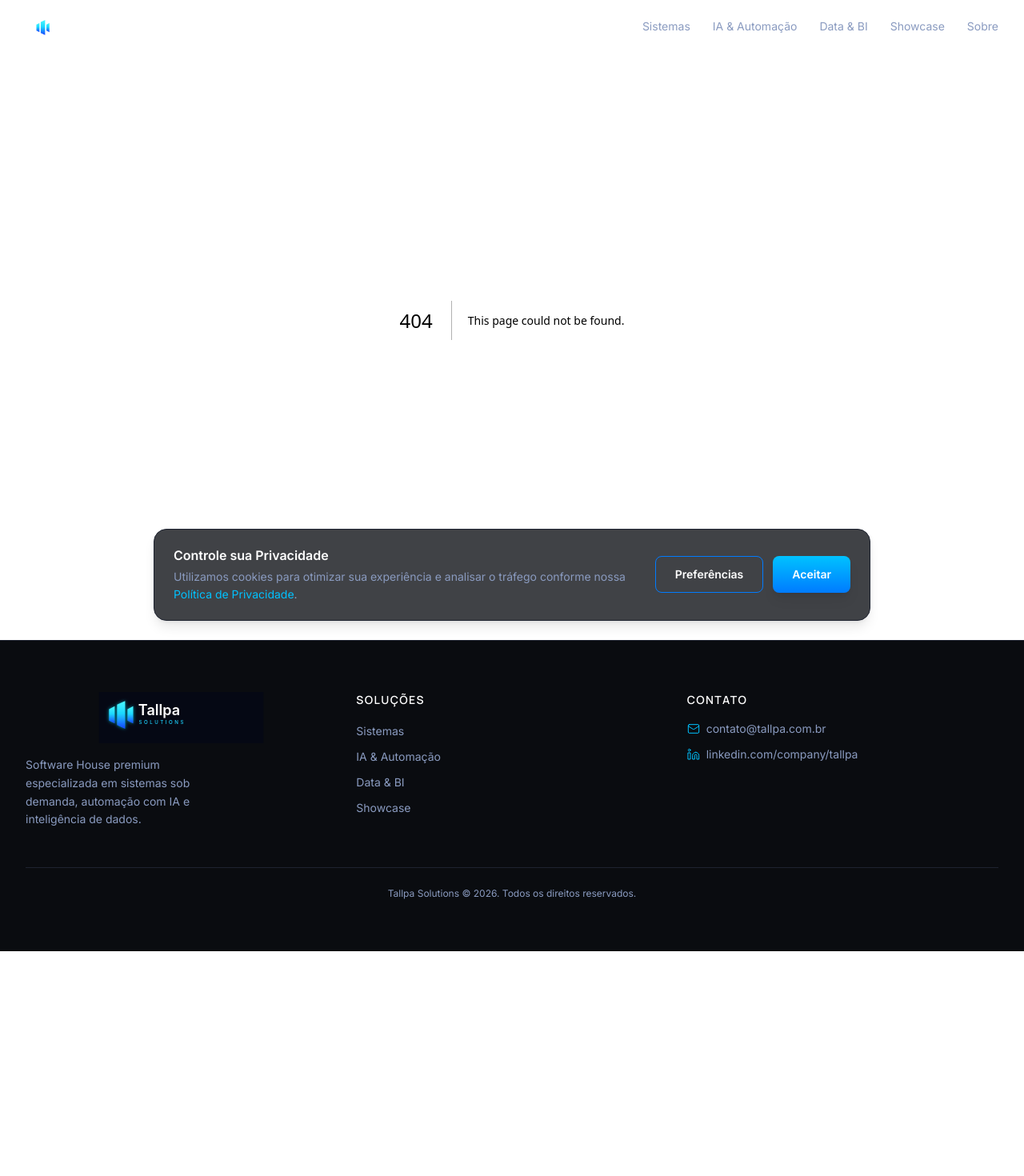
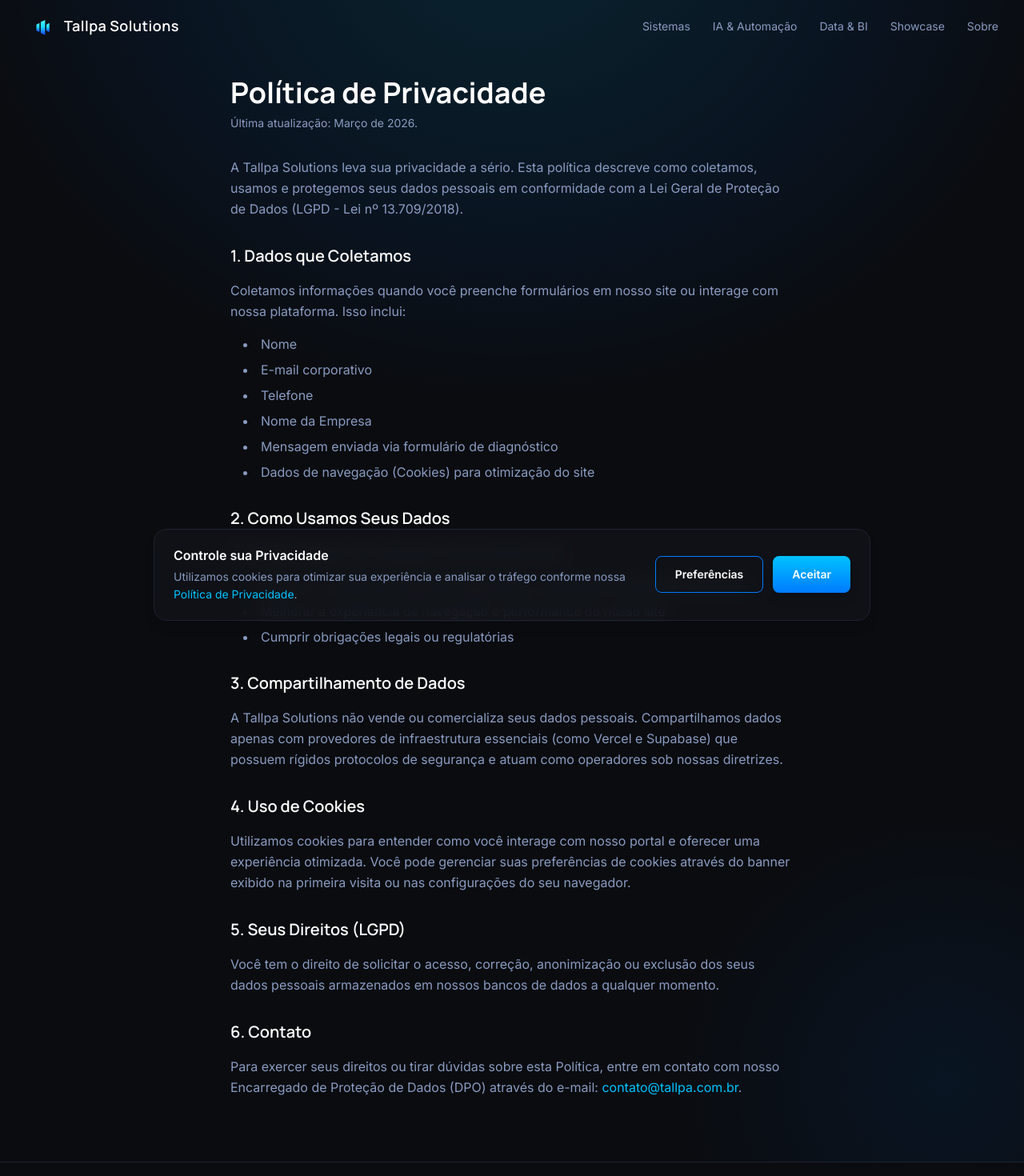
Before and after one commit to jhonicleyton/site-tallpa, a Next.js app: page /privacidade in a window 1280 px wide. Before the commit this address had no page. Shown: the top 1470 px of the page at 80% size. Before the commit the page ends 1189 px from the top, so only its background shows below. Built offline with nearby package versions, Linux system fonts and the light colour scheme.

Commit message:
feat: add privacy policy page with LGPD compliance

```diff
--- /dev/null
+++ b/src/app/privacidade/page.tsx
@@ -0,0 +1,118 @@
+import type { Metadata } from "next";
+
+export const metadata: Metadata = {
+  title: "Política de Privacidade",
+  description:
+    "Saiba como a Tallpa Solutions coleta, usa e protege seus dados pessoais em conformidade com a LGPD.",
+};
+
+export default function PrivacidadePage() {
+  return (
+    <section className="relative min-h-screen flex items-start bg-dark-bg overflow-hidden">
+      {/* Glow principal — topo */}
+      <div
+        aria-hidden="true"
+        className="absolute inset-0 pointer-events-none"
+        style={{
+          background:
+            "radial-gradient(ellipse 75% 55% at 50% -5%, rgba(0,194,255,0.13) 0%, rgba(0,123,255,0.07) 45%, transparent 72%)",
+        }}
+      />
+      {/* Glow secundário — canto inferior direito */}
+      <div
+        aria-hidden="true"
+        className="absolute bottom-0 right-0 w-[500px] h-[500px] pointer-events-none"
+        style={{
+          background:
+            "radial-gradient(circle at 80% 80%, rgba(0,123,255,0.08) 0%, transparent 60%)",
+        }}
+      />
+
+      <div className="relative max-w-3xl mx-auto px-4 sm:px-6 lg:px-8 pt-24 pb-16 w-full z-10">
+        <h1 className="text-3xl md:text-4xl font-display font-bold text-text-light mb-2">
+          Política de Privacidade
+        </h1>
+        <p className="text-text-muted text-sm mb-8 font-sans">
+          Última atualização: Março de 2026.
+        </p>
+
+        <p className="text-text-muted leading-relaxed mb-4 font-sans">
+          A Tallpa Solutions leva sua privacidade a sério. Esta política descreve como
+          coletamos, usamos e protegemos seus dados pessoais em conformidade com a Lei
+          Geral de Proteção de Dados (LGPD - Lei nº 13.709/2018).
+        </p>
+
+        <h2 className="text-xl font-display font-semibold text-text-light mt-8 mb-4">
+          1. Dados que Coletamos
+        </h2>
+        <p className="text-text-muted leading-relaxed mb-4 font-sans">
+          Coletamos informações quando você preenche formulários em nosso site ou
+          interage com nossa plataforma. Isso inclui:
+        </p>
+        <ul className="list-disc list-inside text-text-muted space-y-2 mb-4 ml-4">
+          <li>Nome</li>
+          <li>E-mail corporativo</li>
+          <li>Telefone</li>
+          <li>Nome da Empresa</li>
+          <li>Mensagem enviada via formulário de diagnóstico</li>
+          <li>Dados de navegação (Cookies) para otimização do site</li>
+        </ul>
+
+        <h2 className="text-xl font-display font-semibold text-text-light mt-8 mb-4">
+          2. Como Usamos Seus Dados
+        </h2>
+        <p className="text-text-muted leading-relaxed mb-4 font-sans">
+          Os dados captados são utilizados exclusivamente para:
+        </p>
+        <ul className="list-disc list-inside text-text-muted space-y-2 mb-4 ml-4">
+          <li>Entrar em contato para agendar diagnósticos e apresentar propostas comerciais</li>
+          <li>Melhorar a experiência de navegação e performance do nosso site</li>
+          <li>Cumprir obrigações legais ou regulatórias</li>
+        </ul>
+
+        <h2 className="text-xl font-display font-semibold text-text-light mt-8 mb-4">
+          3. Compartilhamento de Dados
+        </h2>
+        <p className="text-text-muted leading-relaxed mb-4 font-sans">
+          A Tallpa Solutions não vende ou comercializa seus dados pessoais. Compartilhamos
+          dados apenas com provedores de infraestrutura essenciais (como Vercel e Supabase)
+          que possuem rígidos protocolos de segurança e atuam como operadores sob nossas
+          diretrizes.
+        </p>
+
+        <h2 className="text-xl font-display font-semibold text-text-light mt-8 mb-4">
+          4. Uso de Cookies
+        </h2>
+        <p className="text-text-muted leading-relaxed mb-4 font-sans">
+          Utilizamos cookies para entender como você interage com nosso portal e oferecer
+          uma experiência otimizada. Você pode gerenciar suas preferências de cookies
+          através do banner exibido na primeira visita ou nas configurações do seu
+          navegador.
+        </p>
+
+        <h2 className="text-xl font-display font-semibold text-text-light mt-8 mb-4">
+          5. Seus Direitos (LGPD)
+        </h2>
+        <p className="text-text-muted leading-relaxed mb-4 font-sans">
+          Você tem o direito de solicitar o acesso, correção, anonimização ou exclusão
+          dos seus dados pessoais armazenados em nossos bancos de dados a qualquer momento.
+        </p>
+
+        <h2 className="text-xl font-display font-semibold text-text-light mt-8 mb-4">
+          6. Contato
+        </h2>
+        <p className="text-text-muted leading-relaxed mb-4 font-sans">
+          Para exercer seus direitos ou tirar dúvidas sobre esta Política, entre em contato
+          com nosso Encarregado de Proteção de Dados (DPO) através do e-mail:{" "}
+          <a
+            href="mailto:contato@tallpa.com.br"
+            className="text-brand-cyan hover:underline"
+          >
+            contato@tallpa.com.br
+          </a>
+          .
+        </p>
+      </div>
+    </section>
+  );
+}
--- a/src/components/layout/CookieBanner.tsx
+++ b/src/components/layout/CookieBanner.tsx
@@ -1,6 +1,7 @@
 "use client";
 
 import { useSyncExternalStore } from "react";
+import Link from "next/link";
 import Button from "@/components/ui/Button";
 
 const CONSENT_KEY = "tallpa-cookie-consent";
@@ -46,7 +47,9 @@ export default function CookieBanner() {
           <p className="text-text-light font-semibold mb-1">Controle sua Privacidade</p>
           <p className="text-text-muted text-sm leading-relaxed">
             Utilizamos cookies para otimizar sua experiência e analisar o tráfego conforme nossa{" "}
-            <span className="text-brand-cyan">Política de Privacidade</span>.
+            <Link href="/privacidade" className="text-brand-cyan hover:underline">
+              Política de Privacidade
+            </Link>.
           </p>
         </div>
         <div className="flex gap-3 shrink-0">
```
